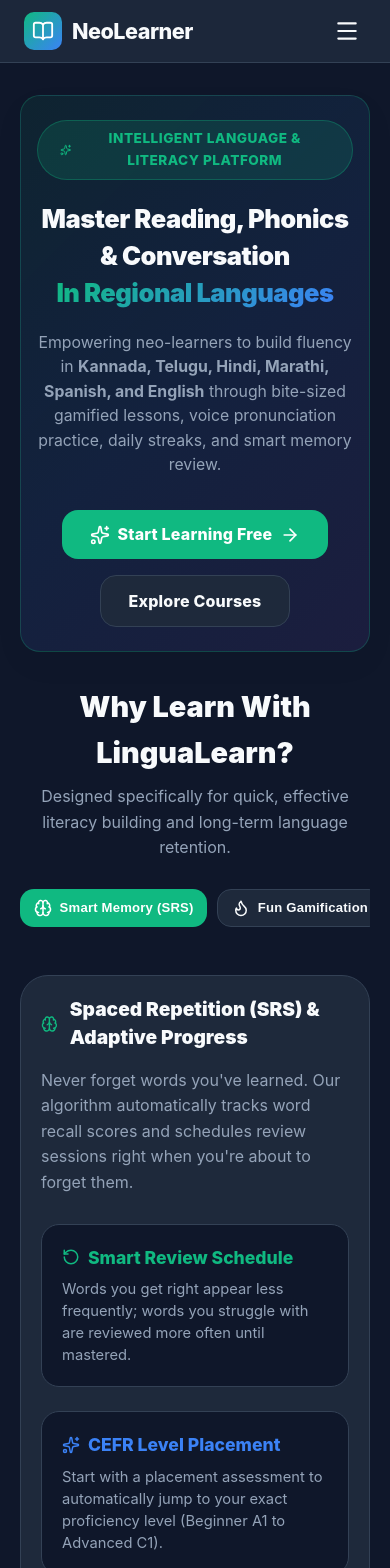
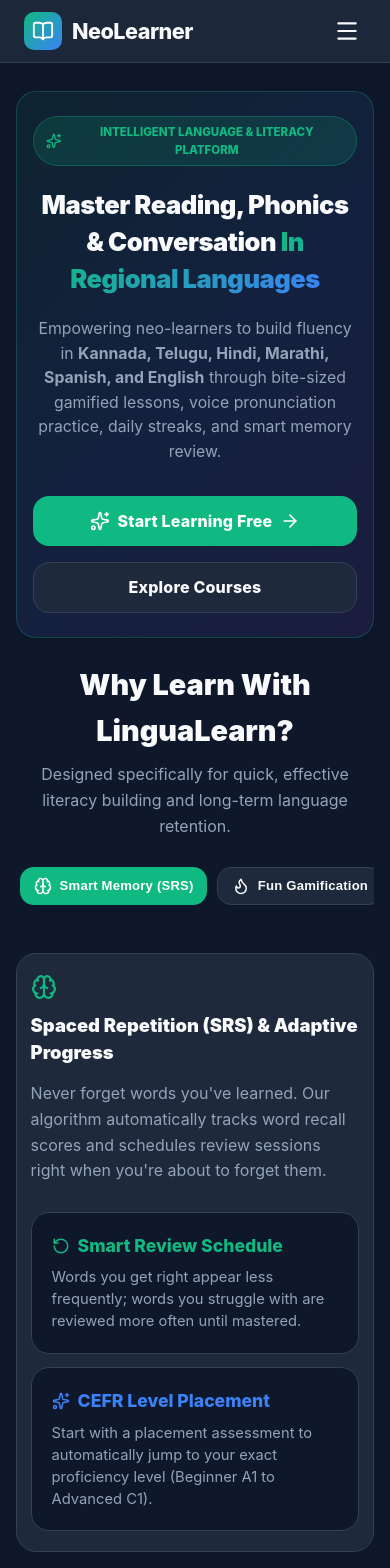
Before and after one commit to Kaveri-Bhimappa-Jarali/neolerner_backend, a React (Vite) app in the folder frontend/: page / in a window 390 px wide. Shown: the top 1568 px of the page. Built offline with nearby package versions, Linux system fonts and the light colour scheme; no server answers.

Commit message:
fix: polish /insights landing page hero badge, flex overflow, and responsive breakpoints for mobile/tablet/desktop

```diff
--- a/frontend/src/components/LandingPage.jsx
+++ b/frontend/src/components/LandingPage.jsx
@@ -35,11 +35,7 @@ const LandingPage = () => {
 
       {/* 1. HERO BANNER */}
       <div className="card insights-hero-card">
-        <div style={{
-          display: 'inline-flex', alignItems: 'center', gap: '8px', padding: '0.45rem 1.4rem',
-          borderRadius: '9999px', background: 'rgba(16, 185, 129, 0.15)', border: '1px solid rgba(16, 185, 129, 0.3)',
-          color: '#10b981', fontSize: '0.85rem', fontWeight: '800', marginBottom: '1.25rem', textTransform: 'uppercase', letterSpacing: '0.5px'
-        }}>
+        <div className="insights-hero-badge">
           <Sparkles size={16} /> Intelligent Language & Literacy Platform
         </div>
 
--- a/frontend/src/index.css
+++ b/frontend/src/index.css
@@ -549,8 +549,27 @@ a:hover {
   box-shadow: 0 12px 32px rgba(0, 0, 0, 0.04);
 }
 
+.insights-hero-badge {
+  display: inline-flex;
+  align-items: center;
+  justify-content: center;
+  gap: 8px;
+  padding: 0.45rem 1.25rem;
+  border-radius: 9999px;
+  background: rgba(16, 185, 129, 0.15);
+  border: 1px solid rgba(16, 185, 129, 0.3);
+  color: #10b981;
+  font-size: 0.85rem;
+  font-weight: 800;
+  margin-bottom: 1.25rem;
+  text-transform: uppercase;
+  letter-spacing: 0.5px;
+  max-width: 100%;
+  box-sizing: border-box;
+}
+
 .insights-hero-title {
-  font-size: clamp(1.5rem, 4.5vw + 0.5rem, 3.1rem);
+  font-size: clamp(1.4rem, 4.5vw + 0.5rem, 3.1rem);
   color: var(--text-main);
   margin-bottom: 1.25rem;
   font-weight: 900;
@@ -765,23 +784,68 @@ a:hover {
   }
 
   .insights-container {
-    padding: 1rem 0.75rem !important;
+    padding: 0.75rem 0.5rem !important;
   }
 
   .insights-hero-card {
-    padding: 2rem 1.25rem !important;
-    border-radius: 24px !important;
-    margin-bottom: 2rem !important;
+    padding: 1.5rem 1rem !important;
+    border-radius: 20px !important;
+    margin-bottom: 1.5rem !important;
+  }
+
+  .insights-hero-badge {
+    font-size: 0.72rem !important;
+    padding: 0.35rem 0.75rem !important;
+    letter-spacing: 0px !important;
+  }
+
+  .desktop-br {
+    display: none !important;
+  }
+
+  .insights-action-flex {
+    flex-direction: column !important;
+    width: 100% !important;
+  }
+
+  .insights-action-flex .btn {
+    width: 100% !important;
+    box-sizing: border-box !important;
   }
 
   .insights-tabs-bar {
     justify-content: flex-start !important;
+    padding-left: 0.25rem !important;
+    padding-right: 0.25rem !important;
   }
 
   .insights-metrics-grid {
     grid-template-columns: repeat(2, 1fr) !important;
+    gap: 0.65rem !important;
+    margin-bottom: 2rem !important;
+  }
+
+  .insights-feature-card {
+    padding: 1.25rem 0.85rem !important;
+    border-radius: 20px !important;
+  }
+
+  .insights-feature-title {
+    font-size: 1.15rem !important;
+    flex-wrap: wrap !important;
+    align-items: flex-start !important;
+  }
+
+  .insights-subgrid-2,
+  .insights-subgrid-4,
+  .insights-exercise-grid {
+    grid-template-columns: 1fr !important;
     gap: 0.85rem !important;
-    margin-bottom: 2.5rem !important;
+  }
+
+  .insights-cta-card {
+    padding: 1.75rem 1rem !important;
+    border-radius: 20px !important;
   }
 
   .auth-card, .profile-card {
```
